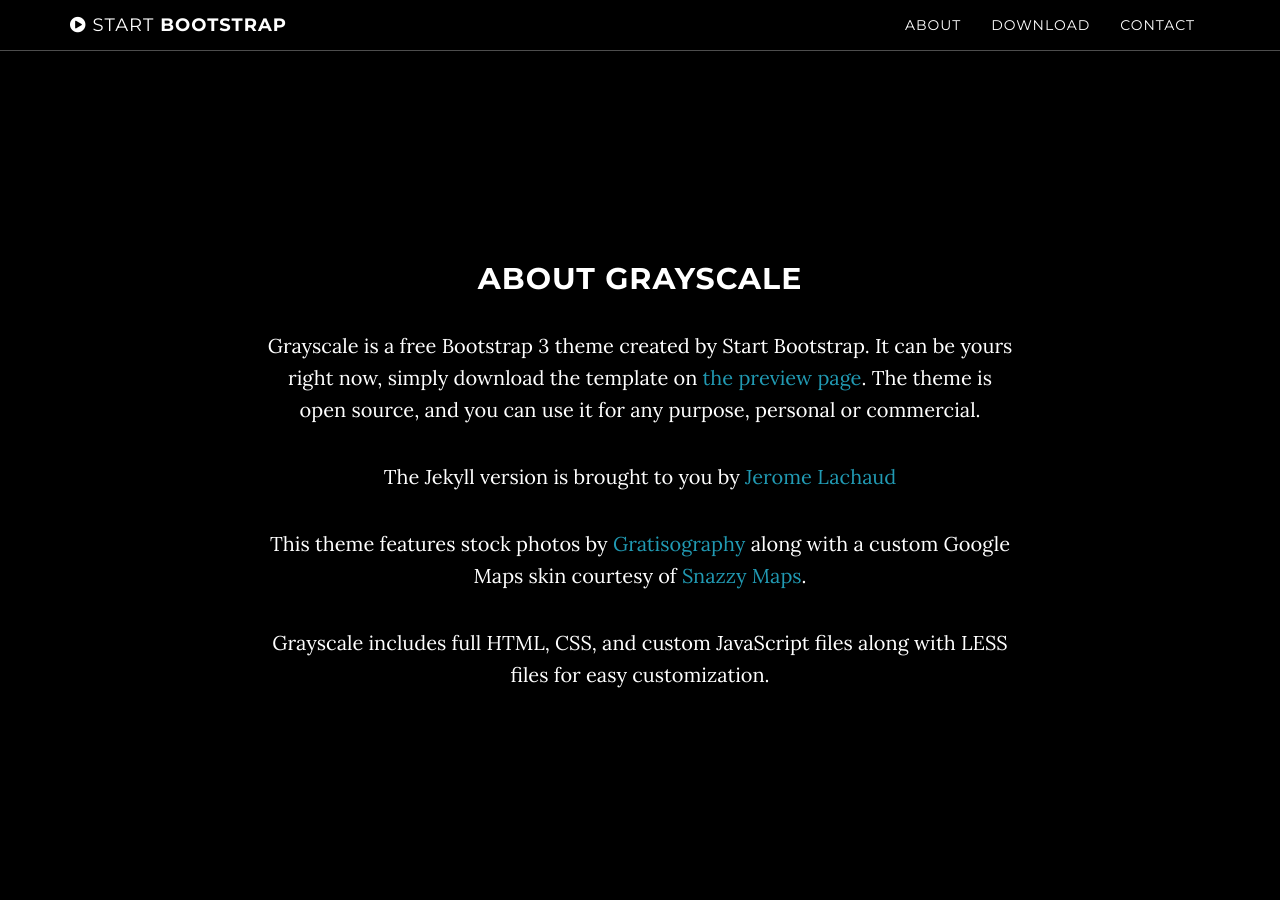
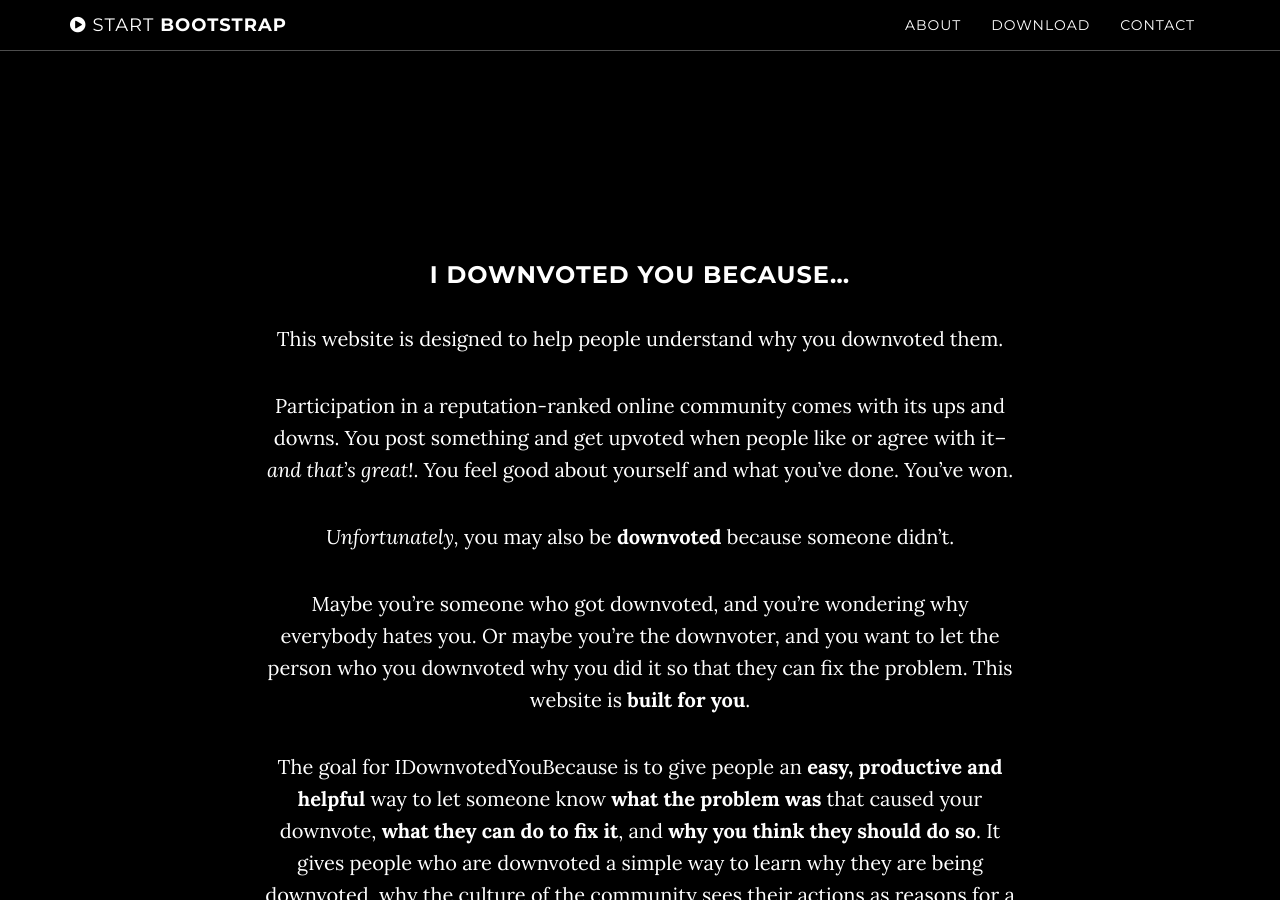
Before and after one commit to WillSullivan/IDYBJeckyll, a Jekyll site: the page built from index.md, in a window 1280 px wide and 900 px high, scrolled down 838 px. Built offline with Jekyll 4.4.1, drawn with Linux system fonts in a browser that asks for light colours; some of the changed text lies outside the part shown.

Commit message:
Update about.html

```diff
--- a/_includes/about.html
+++ b/_includes/about.html
@@ -2,11 +2,7 @@
     <section id="about" class="container content-section text-center">
         <div class="row">
             <div class="col-lg-8 col-lg-offset-2">
-                <h2>About Grayscale</h2>
-                <p>Grayscale is a free Bootstrap 3 theme created by Start Bootstrap. It can be yours right now, simply download the template on <a href="http://startbootstrap.com/template-overviews/grayscale/">the preview page</a>. The theme is open source, and you can use it for any purpose, personal or commercial.</p>
-                <p>The Jekyll version is brought to you by <a href="https://github.com/jeromelachaud">Jerome Lachaud</a></p>
-                <p>This theme features stock photos by <a href="http://gratisography.com/">Gratisography</a> along with a custom Google Maps skin courtesy of <a href="http://snazzymaps.com/">Snazzy Maps</a>.</p>
-                <p>Grayscale includes full HTML, CSS, and custom JavaScript files along with LESS files for easy customization.</p>
+                {{ content }}
             </div>
         </div>
     </section>
```
